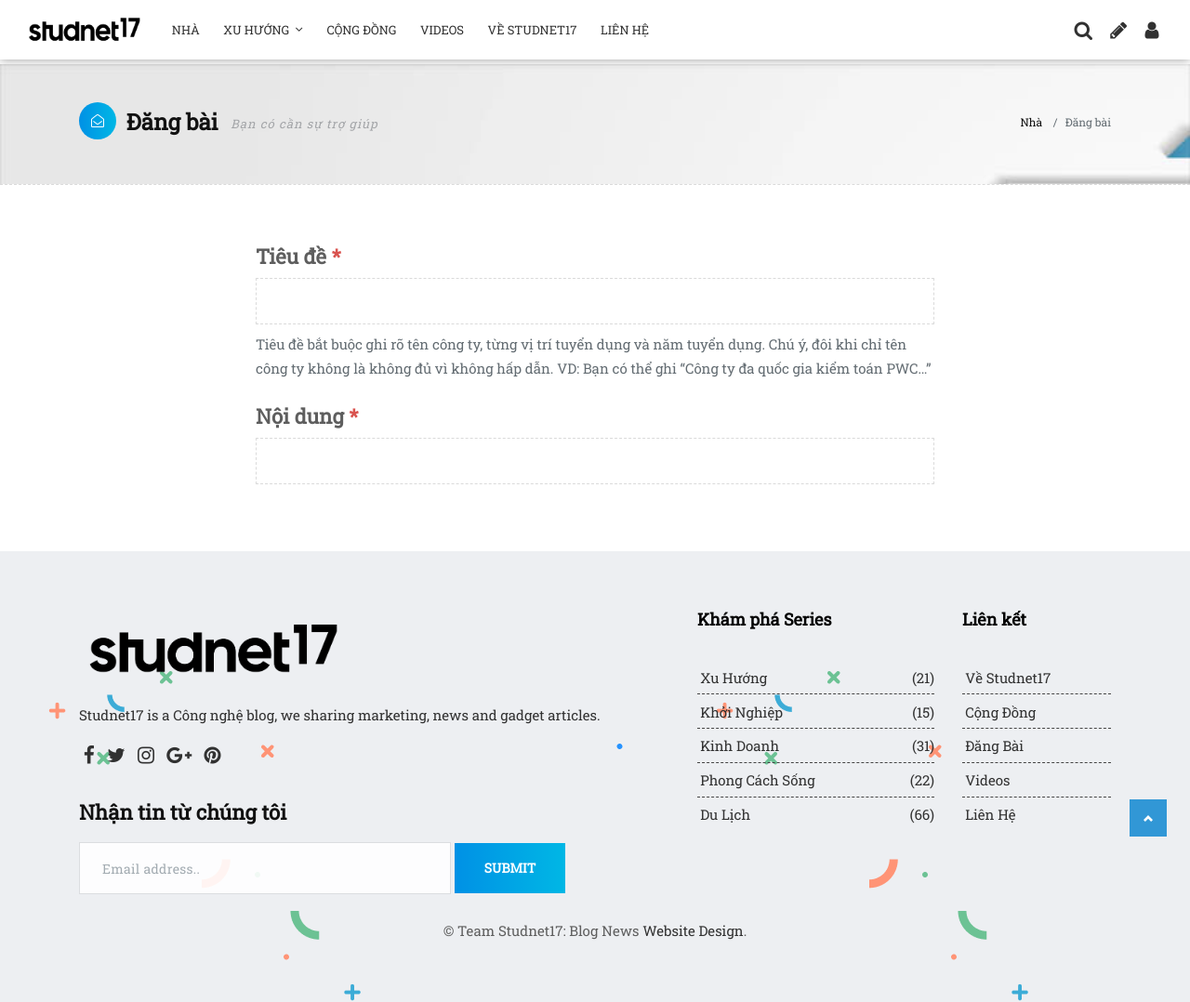
After one commit to trandinhkhanh1803/blogNews-1, a PHP site: page /post.php in a window 1280 px wide. The commit adds this page. Shown: the whole page at 93% size. Run offline with PHP 8.4, Linux system fonts and the light colour scheme.

Commit message:
Post-page

```diff
--- a/blogNews/inc/header.php
+++ b/blogNews/inc/header.php
@@ -596,15 +596,15 @@
                         </ul>
                         <ul class="navbar-nav mr-2">
                             <li class="nav-item">
-                                <a class="nav-link" href="#"><i class="fa fa-user"></i></a>
+
+                                <a class="nav-link " class="openBtn" onclick="openSearch()"><i
+                                class="fa fa-search"></i></a>
                             </li>
                             <li class="nav-item">
-
-                                <a class="nav-link " class="openBtn" onclick="openSearch()"><i
-                                        class="fa fa-search"></i></a>
+                                <a class="nav-link" href="./post.php"><i class="fa fa-pencil"></i></a>
                             </li>
                             <li class="nav-item">
-                                <a class="nav-link" href="#"><i class="fa fa-pencil"></i></a>
+                                <a class="nav-link" href="#"><i class="fa fa-user"></i></a>
                             </li>
                         </ul>
                     </div>
--- /dev/null
+++ b/blogNews/post.php
@@ -0,0 +1,96 @@
+<?php include 'inc/header.php'; ?>
+
+
+<div class="page-title lb single-wrapper">
+    <div class="container">
+        <div class="row">
+            <div class="col-lg-8 col-md-8 col-sm-12 col-xs-12">
+                <h2><i class="fa fa-envelope-open-o bg-orange"></i> Đăng bài <small
+                        class="hidden-xs-down hidden-sm-down">Bạn có cần sự trợ giúp
+                    </small></h2>
+            </div>
+            <!-- end col -->
+            <div class="col-lg-4 col-md-4 col-sm-12 hidden-xs-down hidden-sm-down">
+                <ol class="breadcrumb">
+                    <li class="breadcrumb-item"><a href="#">Nhà</a></li>
+                    <li class="breadcrumb-item active">Đăng bài</li>
+                </ol>
+            </div>
+            <!-- end col -->
+        </div>
+        <!-- end row -->
+    </div>
+    <!-- end container -->
+</div>
+<!-- end page-title -->
+
+<section class="section wb">
+    <div class="container">
+        <div class="row">
+            <div class="col-lg-12">
+                <div class="page-wrapper">
+                    <div class="row">
+                        <div class="col-lg-2"></div>
+                        <div class="col-lg-8">
+                            <form class="form-wrapper">
+                                <div class="form-group">
+                                    <span>
+                                        Tiêu đề
+                                    </span>
+                                    <span class="text-danger">*</span>
+                                    <div class="input-group" style="width: 100%;">
+                                        <input type="text" value class="form-control input-lg ">
+
+                                    </div>
+                                </div>
+                                <p class="text-muted">
+                                    Tiêu đề bắt buộc ghi rõ tên công ty, từng vị trí tuyển dụng và năm tuyển dụng. Chú ý, đôi khi chỉ tên công ty không là không đủ vì không hấp dẫn. VD: Bạn có thể ghi “Công ty đa quốc gia kiểm toán PWC…”
+                                </p>
+                                <div class="form-group">
+                                    <span>
+                                        Nội dung
+                                    </span>
+                                    <span class="text-danger">*</span>
+                                    <div class="input-group" style="width: 100%;">
+                                        <input type="text" value class="form-control input-lg ">
+
+                                    </div>
+                                </div>
+                            </form>
+                        </div>
+                        <div class="col-lg-2"></div>
+                    </div>
+                </div>
+                <!-- end page-wrapper -->
+            </div>
+            <!-- end col -->
+        </div>
+        <!-- end row -->
+    </div>
+    <!-- end container -->
+</section>
+
+
+
+
+<?php include 'inc/footer.php'; ?>
+
+<div class="dmtop">Scroll to Top</div>
+
+</div>
+<!-- end wrapper -->
+
+<!-- Core JavaScript
+    ================================================== -->
+<script src="js/jquery.min.js"></script>
+<script src="js/tether.min.js"></script>
+<script src="js/bootstrap.min.js"></script>
+<script src="js/custom.js"></script>
+
+
+</body>
+
+<script src="ui/js/bootstrap.min.js"></script>
+
+
+</html>
--- a/blogNews/style.css
+++ b/blogNews/style.css
@@ -129,6 +129,16 @@ a {
     margin-bottom: 1.5rem;
     border-radius: 0 !important;
     padding: 2rem;
+}
+label {
+    margin-bottom: 7px;
+}
+
+.text-danger{
+    color: #d84315;
+}
+.text-muted{
+    color: #999;
 }
 
 
@@ -1684,3 +1694,26 @@ hr.invis3 {
     -o-border-radius: 50%;
     border-radius: 50%
 }
+
+/*************POST**********/
+.form-group{
+    margin-bottom: 20px;
+    position: relative;
+}
+.form-group span{
+    font-weight: 600;
+    font-size: 22px;
+}
+.input-group{
+    position: relative;
+    display: table;
+    border-collapse: separate;
+}
+.input-group .form-control{
+    position: relative;
+    z-index: 1;
+    float: left;
+    width: 100%;
+    margin-bottom: -12px;
+    margin-top: 8px;
+}
```
